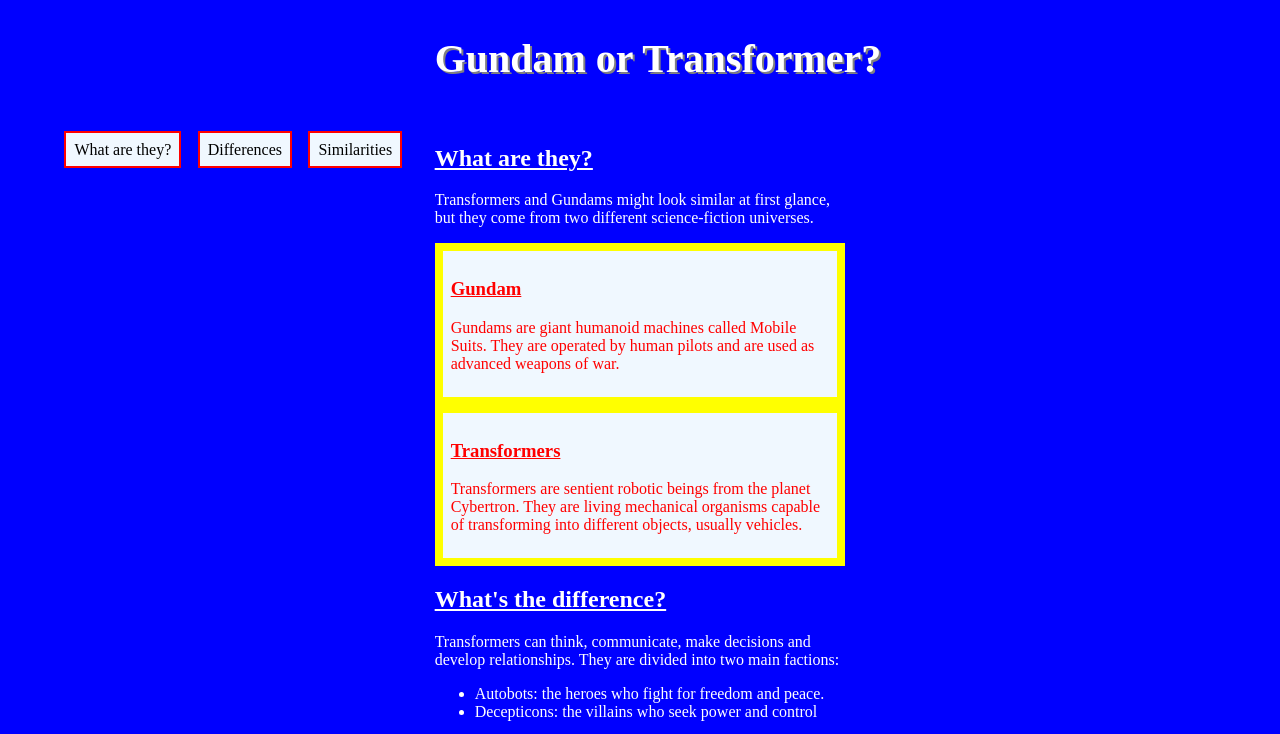
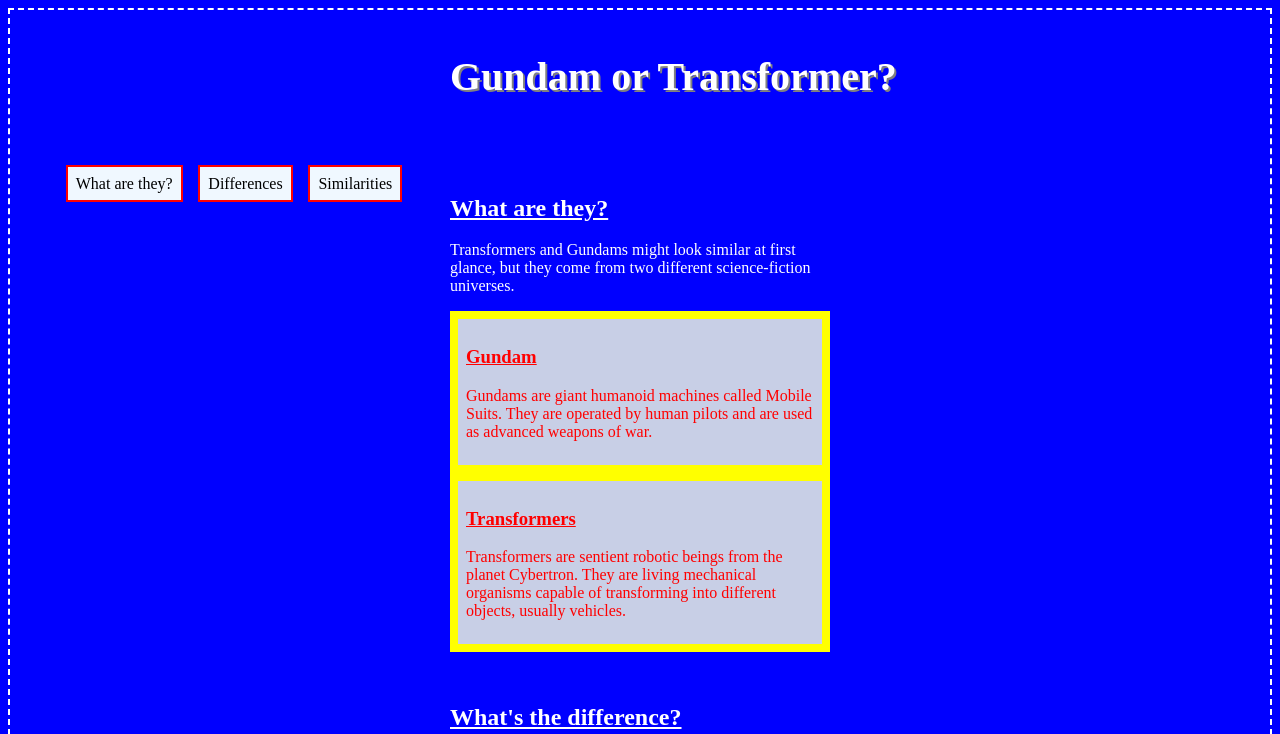
Before and after one commit to CSmith1808/Smith-4-Build, a plain HTML site: page index.html in a window 1280 px wide. Shown: the top 734 px of the page. Drawn offline with Linux system fonts and the light colour scheme.

Commit message:
Final Touch ups
Adjusted card background color

```diff
--- a/style.css
+++ b/style.css
@@ -7,6 +7,7 @@ body {
     background-color:blue;
     color: white;
     gap: 1rem;
+    border: 2px dashed white;
 }
 
 @media screen and (min-width: 700px) {
@@ -58,7 +59,7 @@ nav a:hover {
 
 .card-row > section {
     flex: 1 1 200px;
-    background-color:aliceblue;
+    background-color:rgb(200, 207, 230);
     color:red;
     padding: .5rem;
 }
@@ -66,8 +67,13 @@ nav a:hover {
 h1 {
     font-size: 2.5rem;
     text-shadow: 2px 2px gray;
+    padding: 1rem;
 }
 
 h2, h3 {
     text-decoration: underline;
 }
+
+section {
+    padding: 1rem;
+}
```
